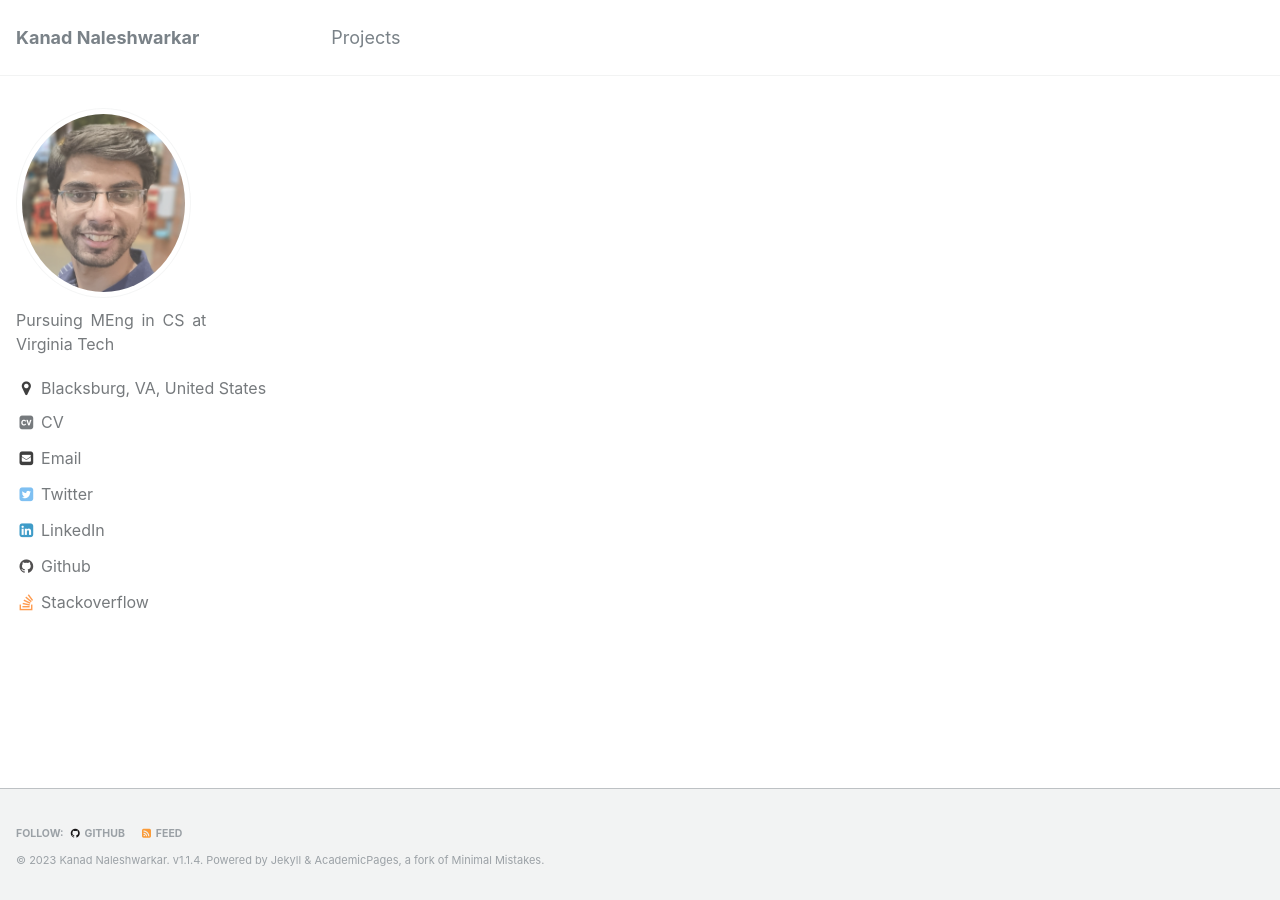
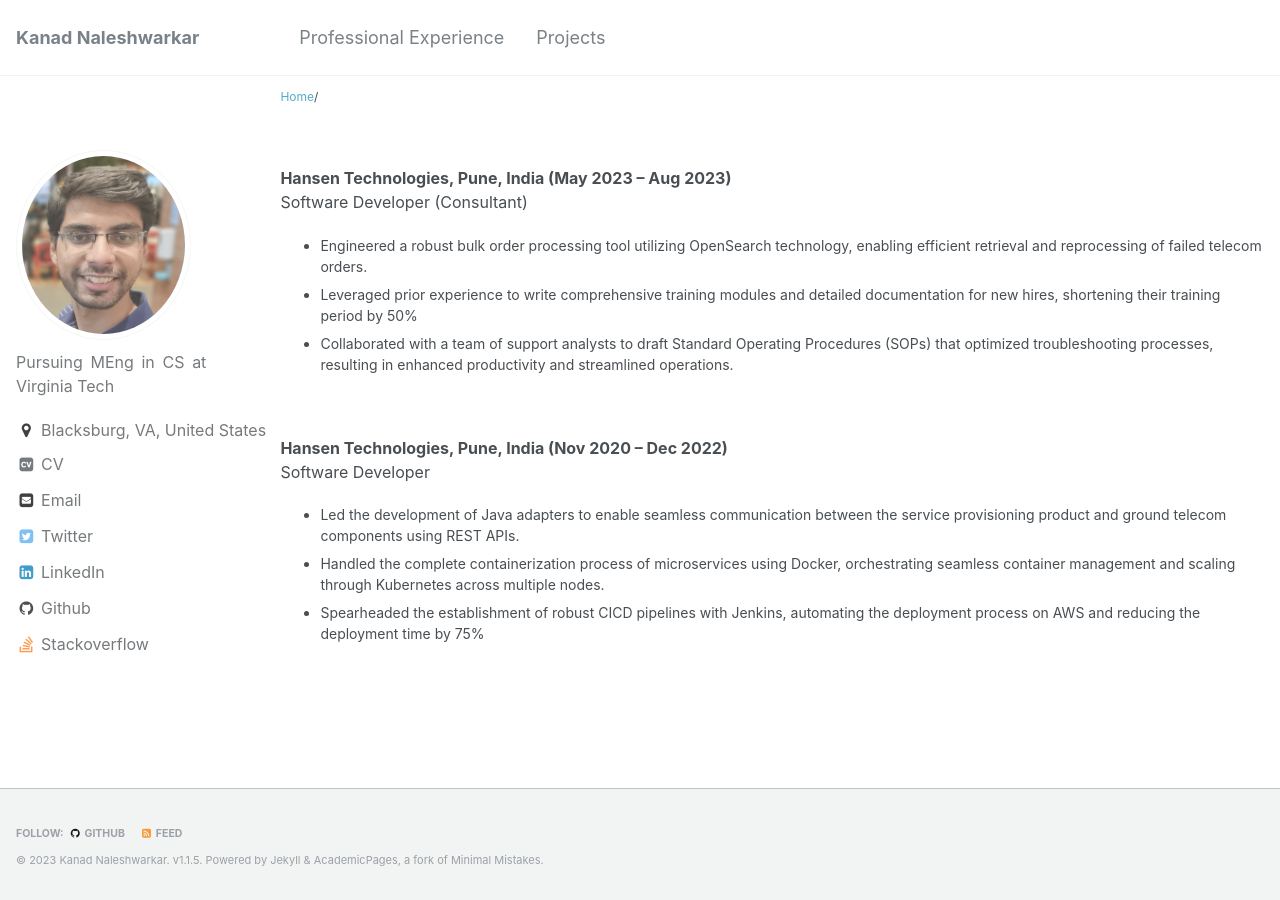
Before and after one commit to kanadn/kanadn.github.io, a Jekyll site: the page built from _pages/experience.md, in a window 1280 px wide. Built offline with Jekyll 4.4.1, drawn with Linux system fonts in a browser that asks for light colours; some web fonts are replaced.

Commit message:
Updated content after Spring sem.

```diff
--- a/_config.yml
+++ b/_config.yml
@@ -6,7 +6,7 @@
 # `jekyll serve`. If you change this file, please restart the server process.
 
 # Site Settings
-version                  : "1.1.4"  #Major_Publish.Feature_Added.Minor_Update
+version                  : "1.1.5"  #Major_Publish.Feature_Added.Content_Update
 locale                   : "en-US"
 title                    : "Kanad Naleshwarkar"
 title_separator          : " "
@@ -16,7 +16,7 @@ url                      : https://kanadn.github.io # the base hostname & protoc
 baseurl                  : "" # the subpath of your site, e.g. "/blog"
 repository               : #"kanadn.github.io"
 teaser                   :  # filename of teaser fallback teaser image placed in /images/, .e.g. "500x300.png"
-breadcrumbs              : false # true, false (default)
+breadcrumbs              : true # true, false (default)
 words_per_minute         : 160
 future                   : true
 read_more                : "disabled" # if enabled, adds "Read more" links to excerpts
@@ -101,7 +101,7 @@ author:
   keybase          :
   instagram        :
   lastfm           :
-  linkedin         : "kanad-naleshwarkar-003506148"
+  linkedin         : "kanad-naleshwarkar"
   orcid            :
   pinterest        :
   soundcloud       :
--- a/_data/navigation.yml
+++ b/_data/navigation.yml
@@ -3,8 +3,8 @@ main:
   - #title: "Publications"
     #url: /publications/
 
-  - #title: "Professional Experience"
-    #url: /experience/
+  - title: "Professional Experience"
+    url: /experience/
 
   - title: "Projects"
     url: /portfolio/
--- a/_pages/experience.md
+++ b/_pages/experience.md
@@ -5,6 +5,21 @@ permalink: /experience/
 author_profile: true
 ---
 
+
+**Hansen Technologies, Pune, India (May 2023 – Aug 2023)**
+Software Developer (Consultant)
+ - Engineered a robust bulk order processing tool utilizing OpenSearch technology, enabling efficient retrieval and reprocessing of failed telecom orders.
+ - Leveraged prior experience to write comprehensive training modules and detailed documentation for new hires, shortening their training period by 50%
+ - Collaborated with a team of support analysts to draft Standard Operating Procedures (SOPs) that optimized troubleshooting processes, resulting in enhanced productivity and streamlined operations.
+
+<br>
+
+**Hansen Technologies, Pune, India (Nov 2020 – Dec 2022)**
+Software Developer
+ - Led the development of Java adapters to enable seamless communication between the service provisioning product and ground telecom components using REST APIs.
+ - Handled the complete containerization process of microservices using Docker, orchestrating seamless container management and scaling through Kubernetes across multiple nodes.
+ - Spearheaded the establishment of robust CICD pipelines with Jenkins, automating the deployment process on AWS and reducing the
+deployment time by 75%
 
 <!-- # Work Experience
 - Research Scientist @ **IBM Almaden Research Center**, San Jose, CA, November 2019 - December 2020
```
Also changed, not shown: _pages/about.md (+5 -1 lines), _pages/portfolio.md (+11 -3 lines), 1 other file.
